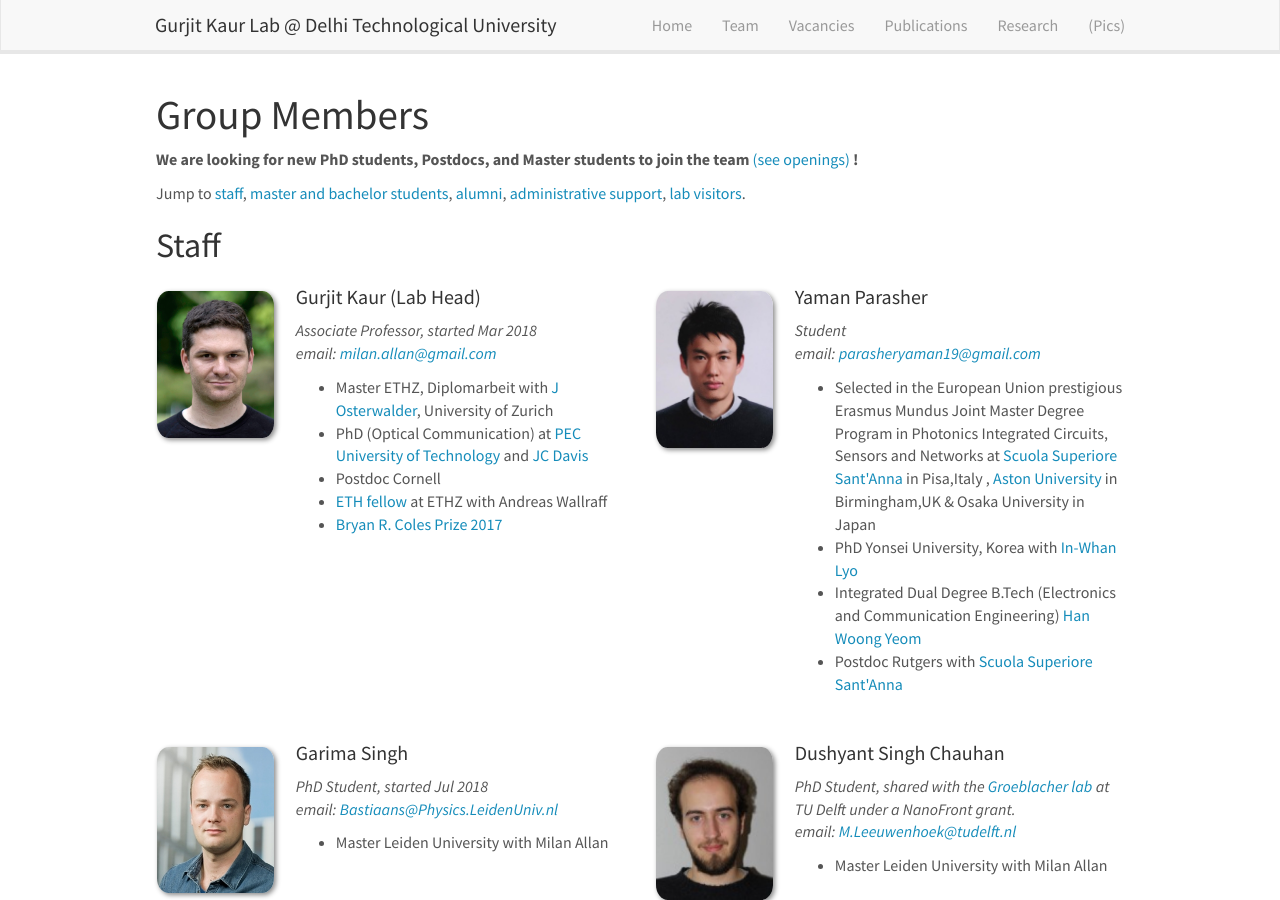
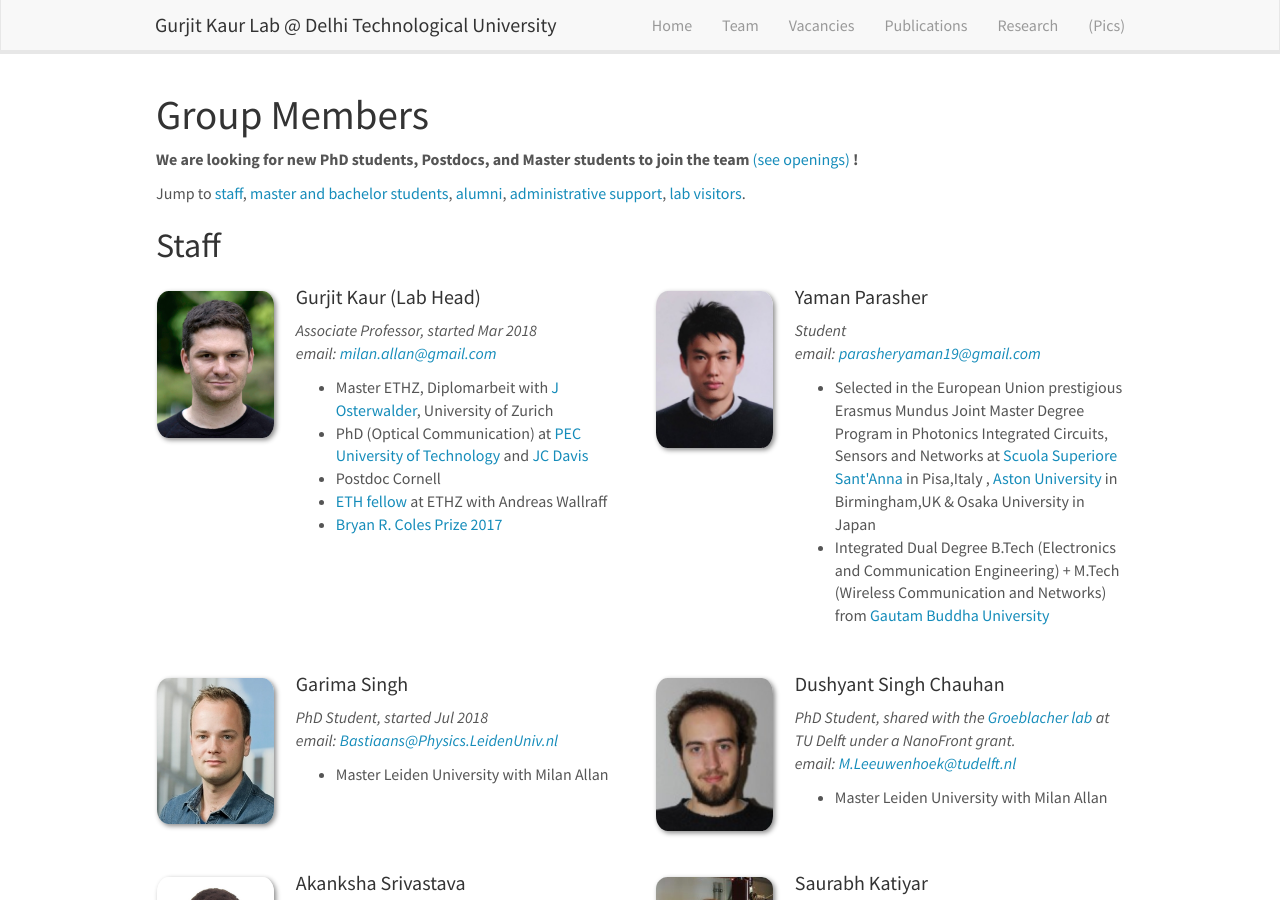
Before and after one commit to guritkaurlab/guritkaurlab.github.io, a Jekyll site: the page built from _pages/team.md, in a window 1280 px wide and 900 px high. Built offline with Jekyll 4.4.1, drawn with Linux system fonts in a browser that asks for light colours; nearby versions of some CDN libraries.

Commit message:
Update team_members.yml

```diff
--- a/_data/team_members.yml
+++ b/_data/team_members.yml
@@ -13,11 +13,10 @@
   photo: Doohee2.jpg
   info: Student
   email: parasheryaman19@gmail.com
-  number_educ: 4
+  number_educ: 2
   education1: Selected in the European Union prestigious Erasmus Mundus Joint Master Degree Program in Photonics Integrated Circuits, Sensors and Networks at <a href="https://www.santannapisa.it/en/institute/tecip/communication-inrete-lab">Scuola Superiore Sant'Anna</a> in Pisa,Italy , <a href="https://www2.aston.ac.uk/eas/research/groups/photonics">Aston University</a> in Birmingham,UK & Osaka University in Japan
-  education2: PhD Yonsei University, Korea with <a href="http://web.yonsei.ac.kr/nano/%ED%95%99%EA%B3%BC%EC%86%8C%EA%B0%9C.htm">In-Whan Lyo</a>
-  education3: Integrated Dual Degree B.Tech (Electronics and Communication Engineering)  <a href="http://caldes.ibs.re.kr/html/caldes_en/">Han Woong Yeom</a>
-  education4: Postdoc Rutgers with <a href="https://www.santannapisa.it/en/institute/tecip/communication-inrete-lab">Scuola Superiore Sant'Anna</a>
+  education2: Integrated Dual Degree B.Tech (Electronics and Communication Engineering) + M.Tech (Wireless Communication and Networks) from <a href="http://www.gbu.ac.in/">Gautam Buddha University</a>
+
 
 - name: Garima Singh
   photo: Koen.jpg
```
